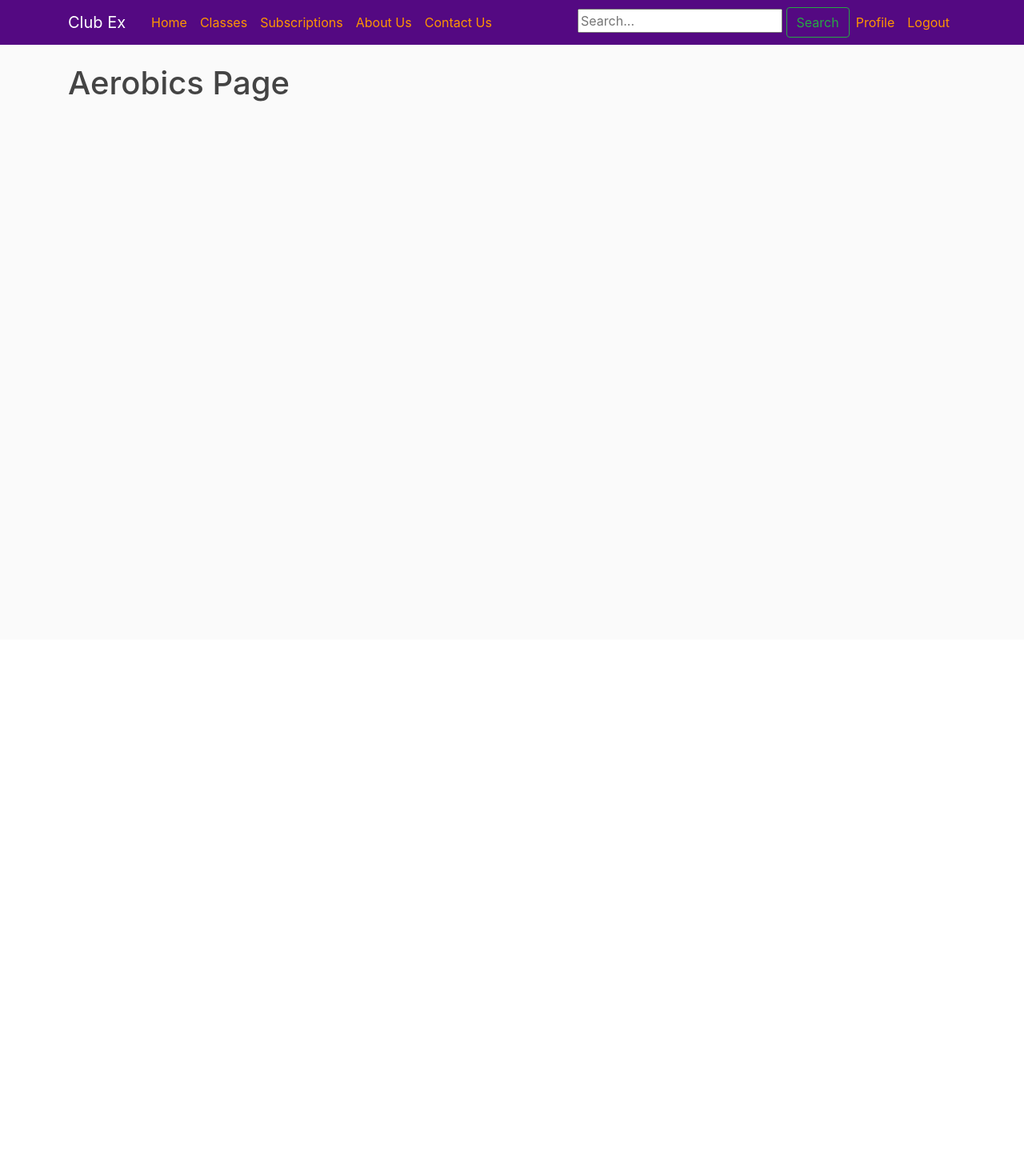
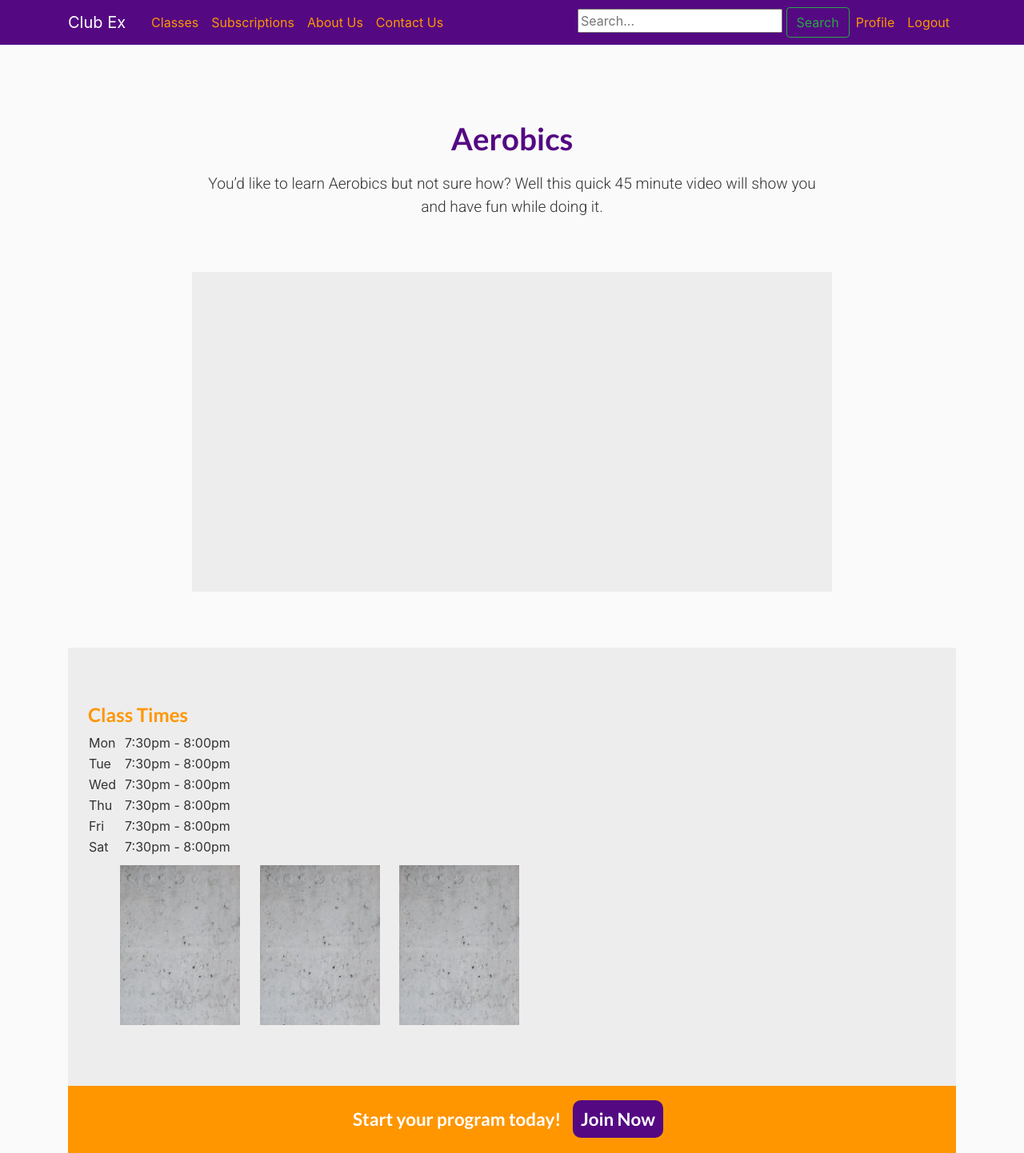
Before and after one commit to charliemarugithub/AgileProjectWebsite, a Django app: page /classes/aerobics/ in a window 1280 px wide. Shown: the whole page at 80% size. Before the commit the page ends 127 px from the top, so only its background shows below. Run offline with Django 3.2, Linux system fonts and the light colour scheme; a user stored in the database is signed in; some libraries are stand-ins or nearby versions.

Commit message:
Aerobics page updated slightly

```diff
--- a/ClubEx/static/ClubEx/newstyle.css
+++ b/ClubEx/static/ClubEx/newstyle.css
@@ -32,6 +32,11 @@ p{
 .section{
   margin:0;
   padding:70px 0;
+}
+
+.classsection{
+  margin:0;
+  padding:70px 0 50px 0;
 }
 
 .intro{
@@ -79,7 +84,7 @@ ul{
 /* The hero image */
 .hero-image {
   /* Use "linear-gradient" to add a darken background effect to the image (headerimg.jpg). This will make the text easier to read */
-  background-image: linear-gradient(rgba(0, 0, 0, 0.3), rgba(0, 0, 0, 0.3)), url("../ClubEx/images/headerimg.jpg");
+  background-image: linear-gradient(rgba(0, 0, 0, 0.3), rgba(0, 0, 0, 0.3)), url("../../../media/headerimg.jpg");
   height: 400px;
   background-position: center top;
   background-repeat: no-repeat;
@@ -94,7 +99,7 @@ ul{
   top: 50%;
   left: 50%;
   transform: translate(-50%, -50%);
-  color: white;
+  color:#fff;
 }
 
 .hero-text h3{
@@ -185,5 +190,40 @@ sup{
 }
 
 #aerobicsimg{
-  background-image:url("../ClubEx/images/headerimg.jpg");
+  background-image:url("../../../media/headerimg.jpg");
 }
+
+/* Videos Pages */
+
+.videocontainer{
+  display:block;
+  margin:auto;
+  margin-bottom:70px;
+  width:800px;
+  height:400px;
+  background-color:#ededed;
+}
+
+#classtimes{
+  margin-left:10px;
+  width:auto;
+}
+
+td{
+  padding-right:10px;
+}
+
+#thumbnails li{
+  display:inline-block;
+  margin:10px;
+  margin-bottom:0;
+  max-width:150px;
+  width:100%;
+  height:200px;
+  background-image:url("../../../media/headerimg.jpg");
+  background-color:red;
+}
+
+#aero1{
+  background-image:url("../../../media/headerimg.jpg");
+}
--- a/ClubEx/templates/ClubEx/aerobics.html
+++ b/ClubEx/templates/ClubEx/aerobics.html
@@ -1,6 +1,84 @@
 {% extends "ClubEx/base.html" %}
 
+{% load embed_video_tags %}
+
 {% block content %}
-<H1>Aerobics Page</H1>
+
+{% load static %}
+
+<!DOCTYPE html>
+<html lang="en">
+<head>
+     <!-- Required meta tags -->
+    <meta charset="utf-8">
+    <meta name="viewport" content="width=device-width, initial-scale=1, shrink-to-fit=no">
+
+    <!-- Bootstrap CSS -->
+    <link rel="stylesheet" href="https://stackpath.bootstrapcdn.com/bootstrap/4.5.2/css/bootstrap.min.css" integrity="sha384-JcKb8q3iqJ61gNV9KGb8thSsNjpSL0n8PARn9HuZOnIxN0hoP+VmmDGMN5t9UJ0Z" crossorigin="anonymous">
+    <Link rel="stylesheet" href="{% static 'ClubEx/style.css' %}" type="text/css" >
+    <Link rel="stylesheet" href="{% static 'ClubEx/newstyle.css' %}" type="text/css" >
+
+    <link href="https://fonts.googleapis.com/css2?family=Lato:ital,wght@0,300;0,400;0,700;1,700&family=Roboto:wght@300;400;700&display=swap" rel="stylesheet">
+</head>
+
+<body>
+    <div class="classsection">
+        <div class="container intro">
+            <h1>Aerobics</h1>
+            <p>You’d like to learn Aerobics but not sure how? Well this quick 45 minute video will show you and have fun while doing it.</p>
+        </div>
+    </div>
+    <div class="videocontainer">
+
+    </div>
+    <div class="section colouredbg">
+        <div class="container">
+            <div id="classtimes">
+                <h2>Class Times</h2>
+                <table>
+                    <tr>
+                        <td>Mon</td>
+                        <td>7:30pm - 8:00pm</td>
+                    </tr>
+                    <tr>
+                        <td>Tue</td>
+                        <td>7:30pm - 8:00pm</td>
+                    </tr>
+                    <tr>
+                        <td>Wed</td>
+                        <td>7:30pm - 8:00pm</td>
+                    </tr>
+                    <tr>
+                        <td>Thu</td>
+                        <td>7:30pm - 8:00pm</td>
+                    </tr>
+                    <tr>
+                        <td>Fri</td>
+                        <td>7:30pm - 8:00pm</td>
+                    </tr>
+                    <tr>
+                        <td>Sat</td>
+                        <td>7:30pm - 8:00pm</td>
+                    </tr>
+                </table>
+            </div>
+            <div id="thumbnaildiv">
+                <ul id="thumbnails">
+                    <li id="aero1"></li>
+                    <li id="aero2"></li>
+                    <li id="aero3"></li>
+                </ul>
+            </div>
+        </div>
+    </div>
+    <div class="cta">
+        <div class="container">
+          <p class="ctatext">Start your program today!</p>
+          <p><a href="{% url 'plans' %}">Join Now</a></p>
+        </div>
+    </div>
+</body>
+
+</html>
 
 {% endblock content %}
--- a/ClubEx/templates/ClubEx/base.html
+++ b/ClubEx/templates/ClubEx/base.html
@@ -29,7 +29,6 @@
           </button>
           <div class="collapse navbar-collapse" id="navbarToggle">
             <div class="navbar-nav mr-auto">
-              <a class="nav-item nav-link" href="{% url 'index' %}">Home</a>
               <a class="nav-item nav-link" href="{% url 'classes' %}">Classes</a>
               <a class="nav-item nav-link" href="{% url 'plans' %}">Subscriptions</a>
               <a class="nav-item nav-link" href="{% url 'about' %}">About Us</a>
--- a/ClubEx/templates/ClubEx/index.html
+++ b/ClubEx/templates/ClubEx/index.html
@@ -23,7 +23,7 @@
   <div class="hero-image">
     <div class="hero-text">
       <h3>Be an inspiration.</h3>
-      <p><a href="../ClubEx/plans.html">Join Now</a></p>
+      <p><a href="{% url 'plans' %}">Join Now</a></p>
     </div>
   </div>
   <div class="section">
@@ -74,7 +74,7 @@
   <div class="cta">
     <div class="container">
       <p class="ctatext">Would you like to learn more?</p>
-      <p><a href="../ClubEx/classes.html">Classes</a></p>
+      <p><a href="{% url 'classes' %}">Classes</a></p>
     </div>
   </div>
   <div class="section">
@@ -97,7 +97,7 @@
   <div class="cta">
     <div class="container">
       <p class="ctatext">Would you like to learn more?</p>
-      <p><a href="../ClubEx/plans.html">Plans</a></p>
+      <p><a href="{% url 'plans' %}">Plans</a></p>
     </div>
   </div>
 </body>
```
Also changed, not shown: ClubEx/templates/ClubEx/classes.html (+9 -9 lines), media/headerimg.jpg (renamed from ClubEx/static/ClubEx/images/headerimg.jpg).
